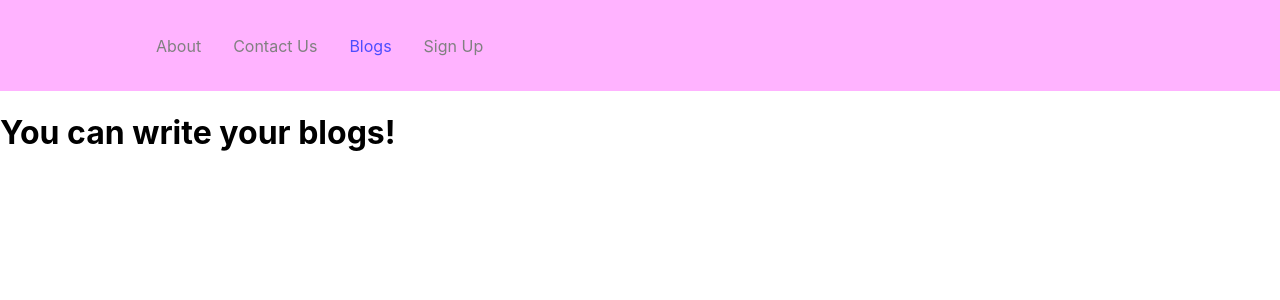
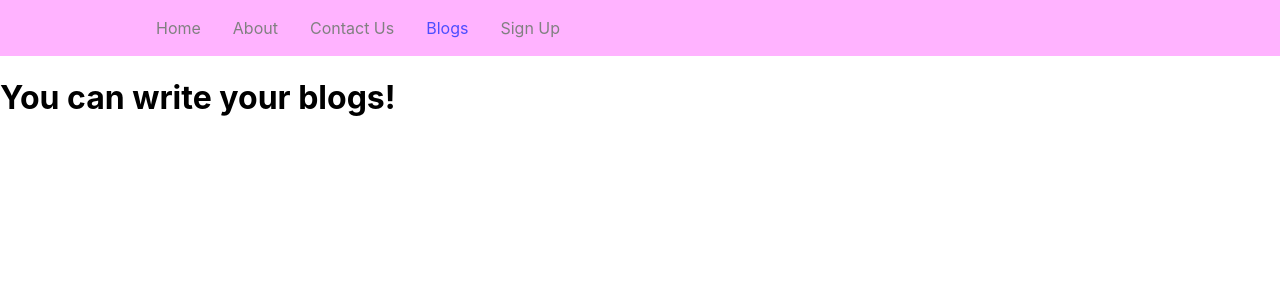
Before and after one commit to zyrephus/wilsons-blog, a React (Create React App) app: page /blogs in a window 1280 px wide. Shown: the top 300 px of the page. Built offline with nearby package versions, Linux system fonts and the light colour scheme.

Commit message:
Made link to homepage

```diff
--- a/src/components/Navbar/NavbarElements.js
+++ b/src/components/Navbar/NavbarElements.js
@@ -4,11 +4,11 @@ import styled from "styled-components";
 
 export const Nav = styled.nav`
     background: #ffb3ff;
-    height: 85px;
+    height: 50px;
     display: flex;
     justify-content: space-between;
     padding: 0.2rem calc((100vw - 1000px) / 2);
-    z-index: 12;
+    z-index: 100;
 `;
 
 export const NavLink = styled(Link)`
--- a/src/components/Navbar/index.js
+++ b/src/components/Navbar/index.js
@@ -6,6 +6,9 @@ const Navbar = () => {
         <>
             <Nav>
                 <NavMenu>
+                    <NavLink to="./" activeStyle>
+                        Home
+                    </NavLink>
                     <NavLink to="/about" activeStyle>
                         About
                     </NavLink>
```
